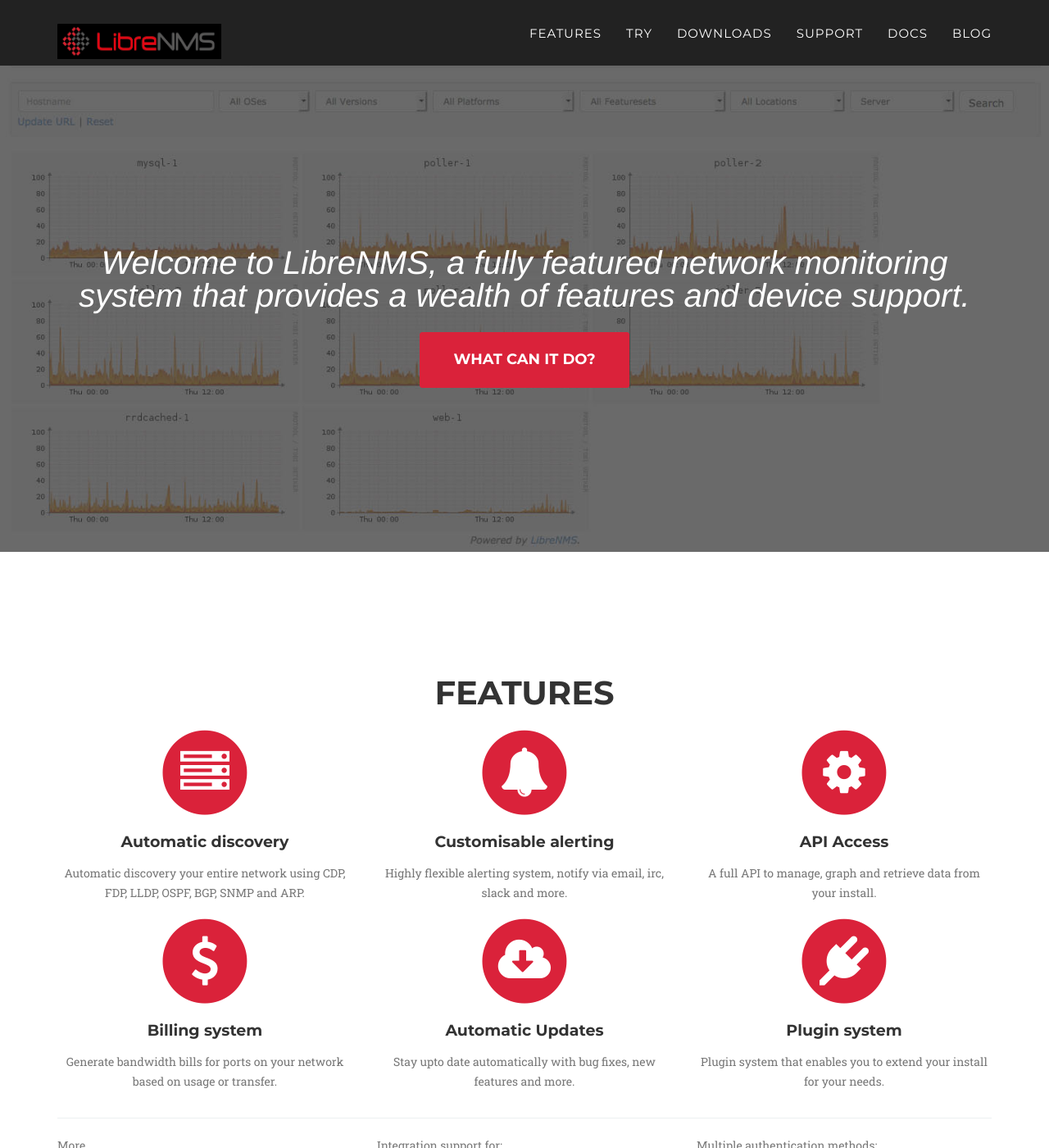
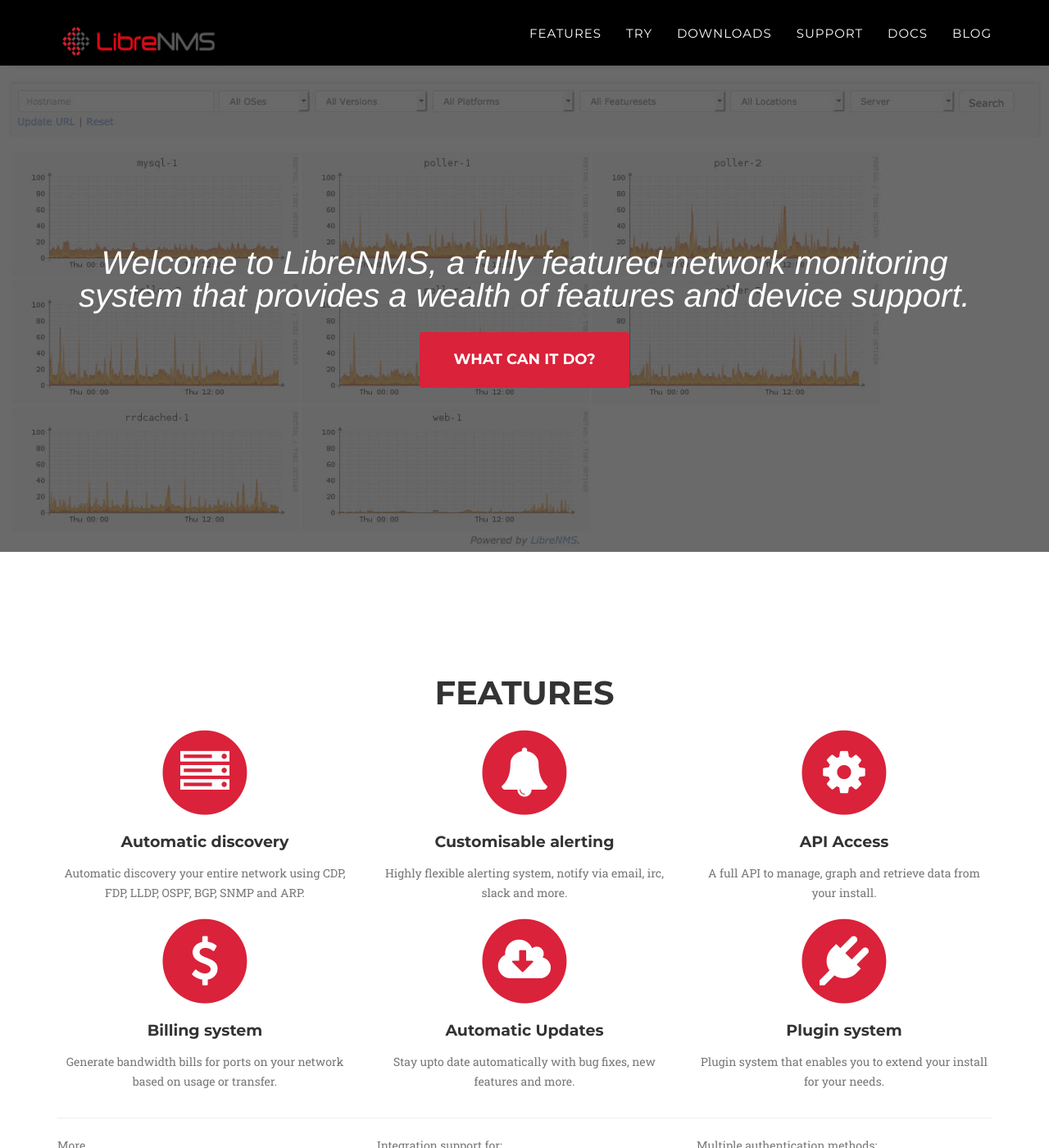
Before and after one commit to librenms/librenms.github.io, a Jekyll site: the page built from index.html, in a window 1280 px wide and 1400 px high. Shown: the whole window at 82% size. Built offline with Jekyll 4.4.1, drawn with Linux system fonts in a browser that asks for light colours; some web fonts are replaced.

Commit message:
Updated navbar color

```diff
--- a/_includes/css/agency.css
+++ b/_includes/css/agency.css
@@ -172,7 +172,7 @@
 
 .navbar-default {
     border-color: transparent;
-    background-color: #222;
+    background-color: #000;
 }
 
 .navbar-default .navbar-brand {
@@ -254,12 +254,12 @@
 
     .navbar-default.navbar-shrink {
         padding: 10px 0;
-        background-color: #222;
+        background-color: #000;
     }
 
     .navbar-default.navbar-black {
         padding: 10px 0;
-        background-color: #222;
+        background-color: #000;
     }
 
     .navbar-default.navbar-shrink .navbar-brand {
```
